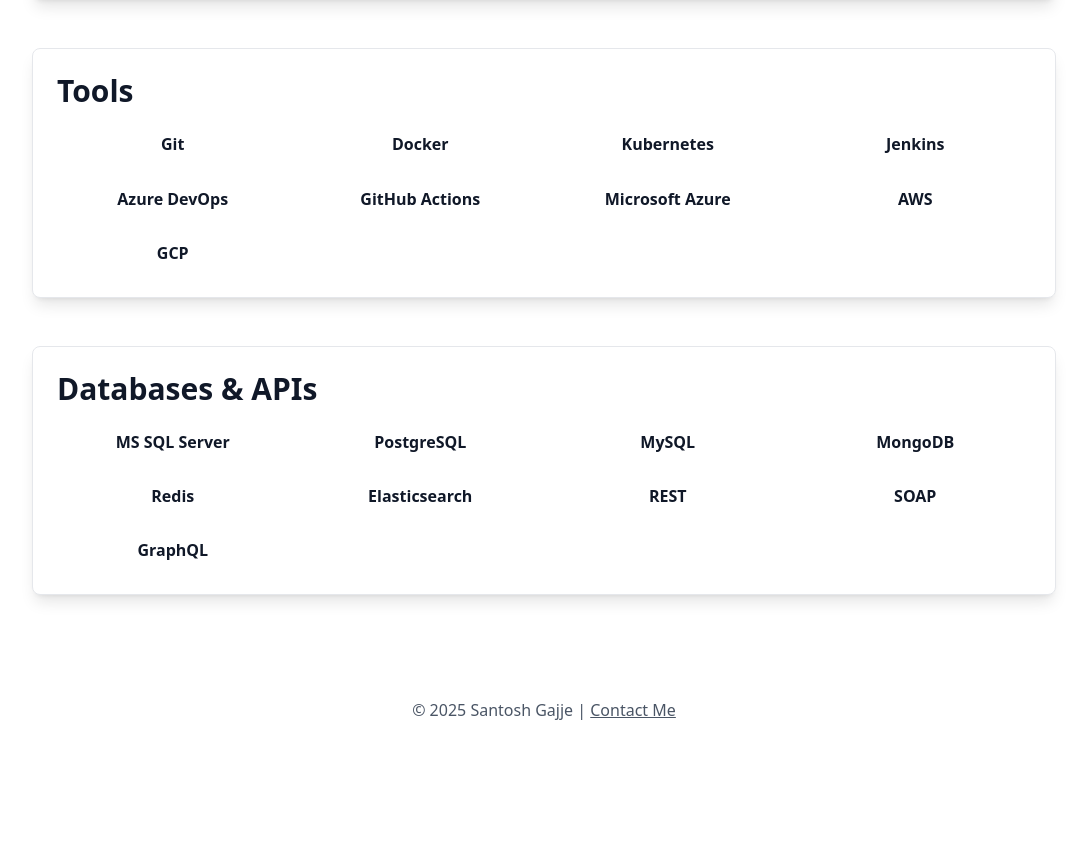
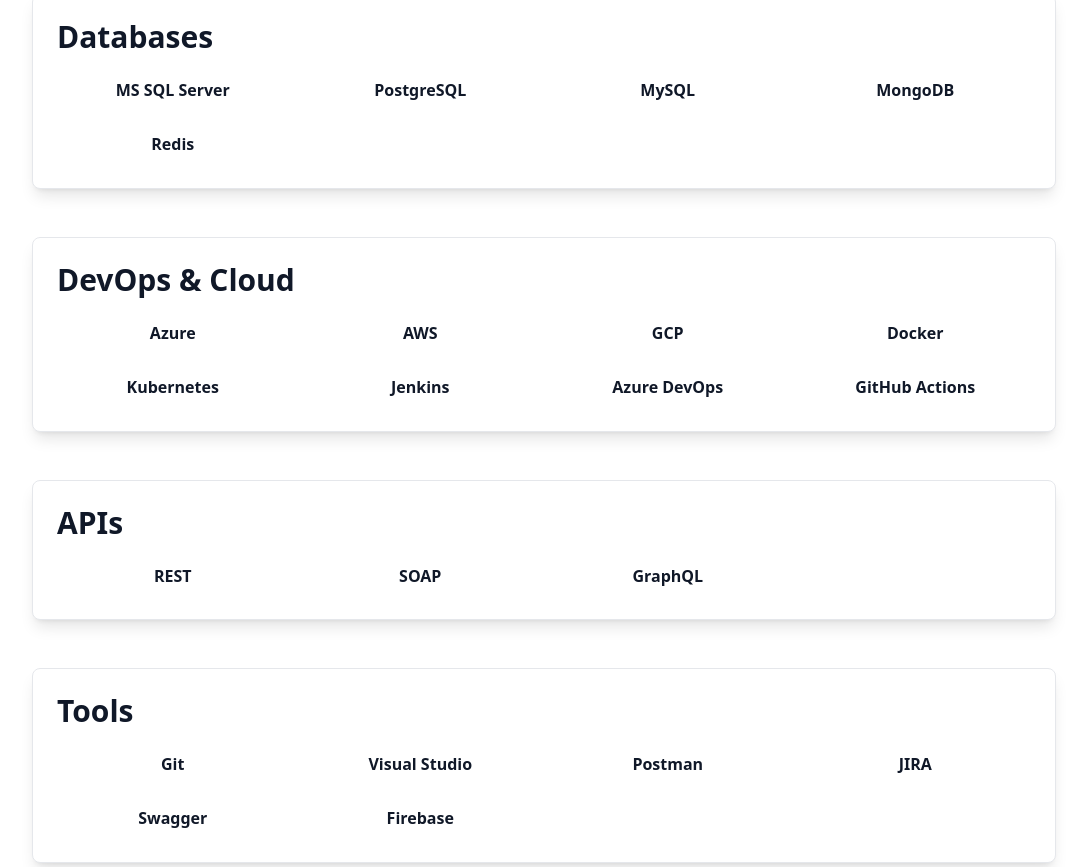
Before and after one commit to santosh-sy/SGWebsite, a website built with webpack: page pages/skills.html in a window 1280 px wide. Shown: the part 790-1657 px from the top of the page, without its empty margins (96-1183 px from the left). Before the commit the page ends 1535 px from the top, so only its background shows below. Built offline with nearby package versions, Linux system fonts and the light colour scheme.

Commit message:
Update skills.html

```diff
--- a/pages/skills.html
+++ b/pages/skills.html
@@ -31,15 +31,13 @@
       <h3 class="text-3xl font-semibold mb-4">Languages</h3>
       <div class="grid grid-cols-2 md:grid-cols-3 lg:grid-cols-4 gap-4">
         <span class="skill-badge">C#</span>
-        <span class="skill-badge">.NET Core</span>
         <span class="skill-badge">Java</span>
         <span class="skill-badge">Python</span>
         <span class="skill-badge">JavaScript</span>
         <span class="skill-badge">TypeScript</span>
         <span class="skill-badge">HTML</span>
         <span class="skill-badge">CSS</span>
-        <span class="skill-badge">XML</span>
-        <span class="skill-badge">Core Java/J2EE</span>
+        <span class="skill-badge">SQL</span>
       </div>
     </div>
 
@@ -47,7 +45,7 @@
     <div class="bg-white bg-opacity-70 backdrop-blur-lg p-6 rounded-lg shadow-lg border border-gray-200">
       <h3 class="text-3xl font-semibold mb-4">Frameworks</h3>
       <div class="grid grid-cols-2 md:grid-cols-3 lg:grid-cols-4 gap-4">
-        <span class="skill-badge">ASP.NET Core</span>
+        <span class="skill-badge">.NET Core</span>
         <span class="skill-badge">ASP.NET MVC</span>
         <span class="skill-badge">Spring Boot</span>
         <span class="skill-badge">React</span>
@@ -59,38 +57,56 @@
       </div>
     </div>
 
-    <!-- Tools -->
+    <!-- Databases-->
     <div class="bg-white bg-opacity-70 backdrop-blur-lg p-6 rounded-lg shadow-lg border border-gray-200">
-      <h3 class="text-3xl font-semibold mb-4">Tools</h3>
-      <div class="grid grid-cols-2 md:grid-cols-3 lg:grid-cols-4 gap-4">
-        <span class="skill-badge">Git</span>
-        <span class="skill-badge">Docker</span>
-        <span class="skill-badge">Kubernetes</span>
-        <span class="skill-badge">Jenkins</span>
-        <span class="skill-badge">Azure DevOps</span>
-        <span class="skill-badge">GitHub Actions</span>
-        <span class="skill-badge">Microsoft Azure</span>
-        <span class="skill-badge">AWS</span>
-        <span class="skill-badge">GCP</span>
-      </div>
-    </div>
-
-    <!-- Databases & APIs -->
-    <div class="bg-white bg-opacity-70 backdrop-blur-lg p-6 rounded-lg shadow-lg border border-gray-200">
-      <h3 class="text-3xl font-semibold mb-4">Databases & APIs</h3>
+      <h3 class="text-3xl font-semibold mb-4">Databases</h3>
       <div class="grid grid-cols-2 md:grid-cols-3 lg:grid-cols-4 gap-4">
         <span class="skill-badge">MS SQL Server</span>
         <span class="skill-badge">PostgreSQL</span>
         <span class="skill-badge">MySQL</span>
         <span class="skill-badge">MongoDB</span>
         <span class="skill-badge">Redis</span>
-        <span class="skill-badge">Elasticsearch</span>
+      </div>
+    </div>
+
+    <!-- DevOps & Cloud-->
+    <div class="bg-white bg-opacity-70 backdrop-blur-lg p-6 rounded-lg shadow-lg border border-gray-200">
+      <h3 class="text-3xl font-semibold mb-4">DevOps & Cloud</h3>
+      <div class="grid grid-cols-2 md:grid-cols-3 lg:grid-cols-4 gap-4">
+        <span class="skill-badge">Azure</span>
+        <span class="skill-badge">AWS</span>
+        <span class="skill-badge">GCP</span>
+        <span class="skill-badge">Docker</span>
+        <span class="skill-badge">Kubernetes</span>
+        <span class="skill-badge">Jenkins</span>
+        <span class="skill-badge">Azure DevOps</span>
+        <span class="skill-badge">GitHub Actions</span>
+      </div>
+    </div>
+
+    <!-- APIs -->
+    <div class="bg-white bg-opacity-70 backdrop-blur-lg p-6 rounded-lg shadow-lg border border-gray-200">
+      <h3 class="text-3xl font-semibold mb-4">APIs</h3>
+      <div class="grid grid-cols-2 md:grid-cols-3 lg:grid-cols-4 gap-4">
         <span class="skill-badge">REST</span>
         <span class="skill-badge">SOAP</span>
         <span class="skill-badge">GraphQL</span>
       </div>
     </div>
 
+    <!-- Tools -->
+    <div class="bg-white bg-opacity-70 backdrop-blur-lg p-6 rounded-lg shadow-lg border border-gray-200">
+      <h3 class="text-3xl font-semibold mb-4">Tools</h3>
+      <div class="grid grid-cols-2 md:grid-cols-3 lg:grid-cols-4 gap-4">
+        <span class="skill-badge">Git</span>
+        <span class="skill-badge">Visual Studio</span>
+        <span class="skill-badge">Postman</span>
+        <span class="skill-badge">JIRA</span>
+        <span class="skill-badge">Swagger</span>
+        <span class="skill-badge">Firebase</span>
+      </div>
+
+    </div>
   </div>
 
 </section>
```
